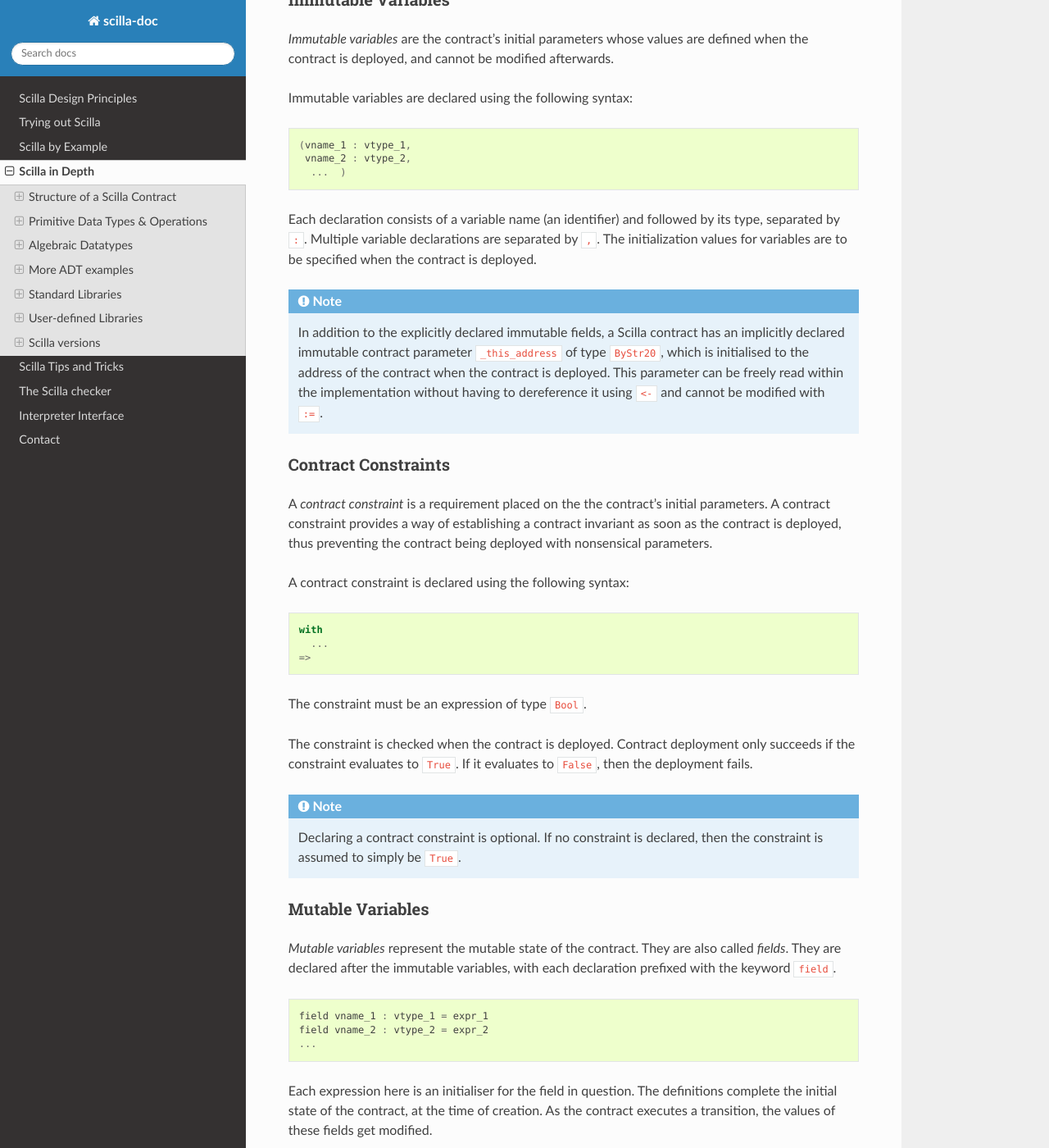
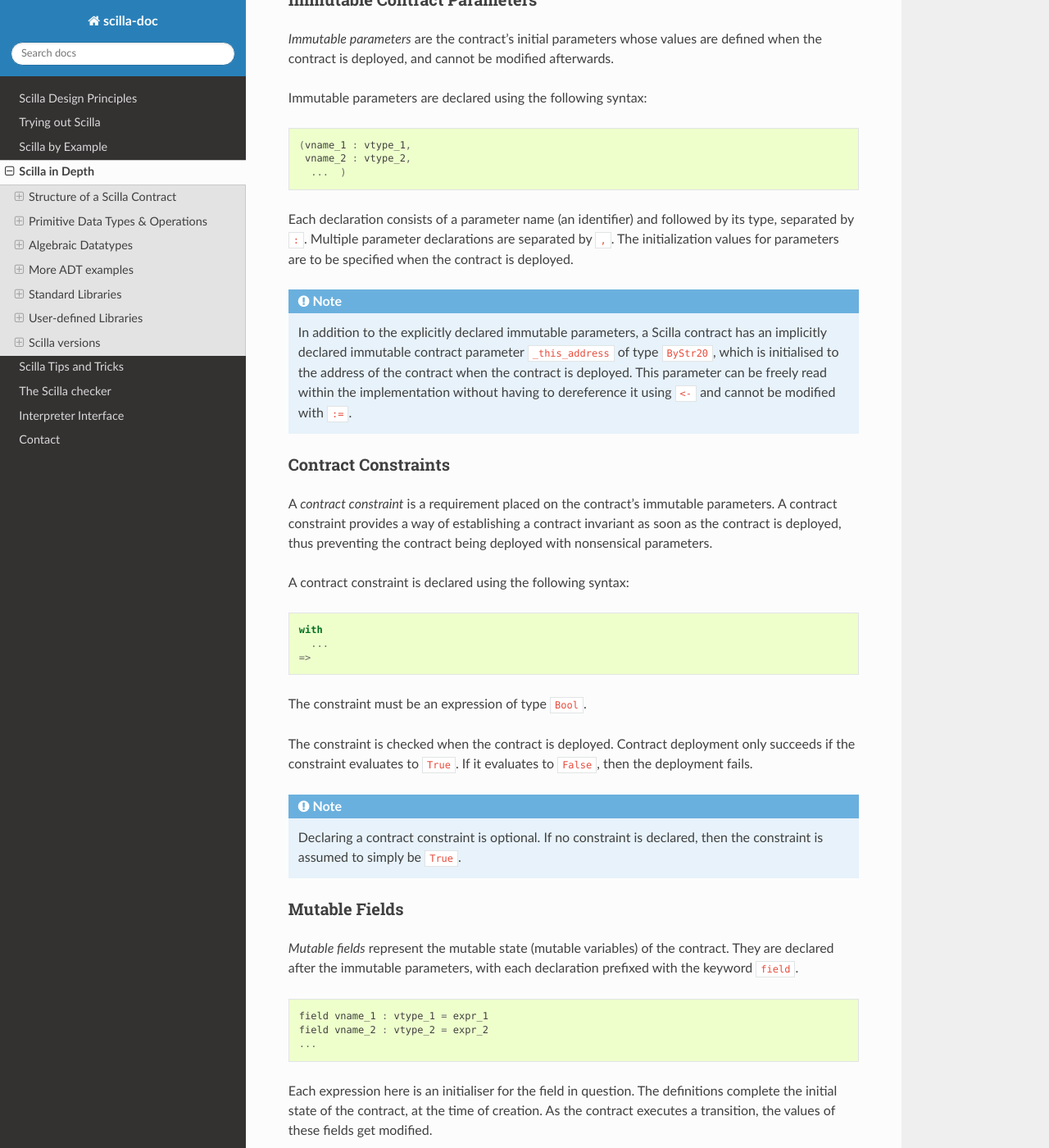
Before and after one commit to Zilliqa/scilla-docs, a Sphinx documentation site: the page built from docs/source/scilla-in-depth.rst, in a window 1280 px wide and 1400 px high, scrolled down 1737 px. Shown: the whole window at 82% size. Built offline with Sphinx 7.4.7 and the Read the Docs theme 2.0.0, drawn with Linux system fonts in a browser that asks for light colours; some of the changed text lies outside the part shown.

Commit message:
Scilla-in-depth: terminology, some clarifications

```diff
--- a/docs/source/interface.rst
+++ b/docs/source/interface.rst
@@ -83,7 +83,7 @@ Example 1
 **********
 
 For the ``HelloWorld.scilla`` contract fragment given below, we have only one
-immutable variable ``owner``.
+immutable parameter ``owner``.
 
 .. code-block:: ocaml
 
@@ -124,7 +124,7 @@ Example 2
 **********
 
 For the ``Crowdfunding.scilla`` contract fragment given below, we have three
-immutable variables ``owner``, ``max_block`` and ``goal``.
+immutable parameters ``owner``, ``max_block`` and ``goal``.
 
 
 .. code-block:: ocaml
--- a/docs/source/scilla-in-depth.rst
+++ b/docs/source/scilla-in-depth.rst
@@ -54,7 +54,7 @@ The general structure of a Scilla contract is given in the code fragment below:
 
     contract MyContract
 
-    (* Immutable fields declaration *)
+    (* Immutable contract parameters declaration *)
 
     (vname_1 : vtype_1,
      vname_2 : vtype_2)
@@ -97,14 +97,14 @@ The general structure of a Scilla contract is given in the code fragment below:
 
 
 
-Immutable Variables
-*******************
-
-`Immutable variables` are the contract's initial parameters whose
+Immutable Contract Parameters
+*****************************
+
+`Immutable parameters` are the contract's initial parameters whose
 values are defined when the contract is deployed, and cannot be
 modified afterwards.
 
-Immutable variables are declared using the following syntax:
+Immutable parameters are declared using the following syntax:
 
 .. code-block:: ocaml
 
@@ -112,14 +112,14 @@ Immutable variables are declared using the following syntax:
    vname_2 : vtype_2,
     ...  )
 
-Each declaration consists of a variable name (an identifier) and
-followed by its type, separated by ``:``. Multiple variable
+Each declaration consists of a parameter name (an identifier) and
+followed by its type, separated by ``:``. Multiple parameter
 declarations are separated by ``,``. The initialization values for
-variables are to be specified when the contract is deployed.
+parameters are to be specified when the contract is deployed.
 
 .. note::
 
-   In addition to the explicitly declared immutable fields, a Scilla
+   In addition to the explicitly declared immutable parameters, a Scilla
    contract has an implicitly declared immutable contract parameter ``_this_address``
    of type ``ByStr20``, which is initialised to the address of the
    contract when the contract is deployed. This parameter can be
@@ -129,8 +129,8 @@ variables are to be specified when the contract is deployed.
 Contract Constraints
 ********************
 
-A `contract constraint` is a requirement placed on the the contract's
-initial parameters. A contract constraint provides a way of
+A `contract constraint` is a requirement placed on the contract's
+immutable parameters. A contract constraint provides a way of
 establishing a contract invariant as soon as the contract is deployed,
 thus preventing the contract being deployed with nonsensical
 parameters.
@@ -156,11 +156,11 @@ it evaluates to ``False``, then the deployment fails.
 
 
 
-Mutable Variables
-*****************
-
-`Mutable variables` represent the mutable state of the contract. They are also
-called `fields`. They are declared after the immutable variables, with each
+Mutable Fields
+**************
+
+`Mutable fields` represent the mutable state (mutable variables) of the
+contract. They are declared after the immutable parameters, with each
 declaration prefixed with the keyword ``field``.
 
 .. code-block:: ocaml
@@ -188,7 +188,7 @@ fields get modified.
 
 .. note::
 
-   Both mutable and immutable variables must be of a *storable*
+   Both mutable fields and immutable parameters must be of a *storable*
    type:
 
    - Messages, events and the special ``Unit`` type are not
@@ -524,6 +524,14 @@ the ``_recipient`` field is the address of a contract. In this case,
 the value of the ``_tag`` field is the name of the transition that is
 to be invoked on the recipient contract. If the recipient is a user
 account, the ``_tag`` field is ignored.
+
+.. note::
+
+   To make it possible to transfer funds from a contract to both contracts and
+   user accounts, use a standard transition name as per `ZRC-5
+   <https://github.com/Zilliqa/ZRC/blob/master/zrcs/zrc-5.md>`_, i.e.
+   ``AddFunds``. Please make sure to check if a contract to which you intend to
+   send funds is implemented in adherence with ZRC-5 convention.
 
 In addition to the compulsory fields the message may contain other
 fields (of any type), such as ``param`` above. However, if the message
```
